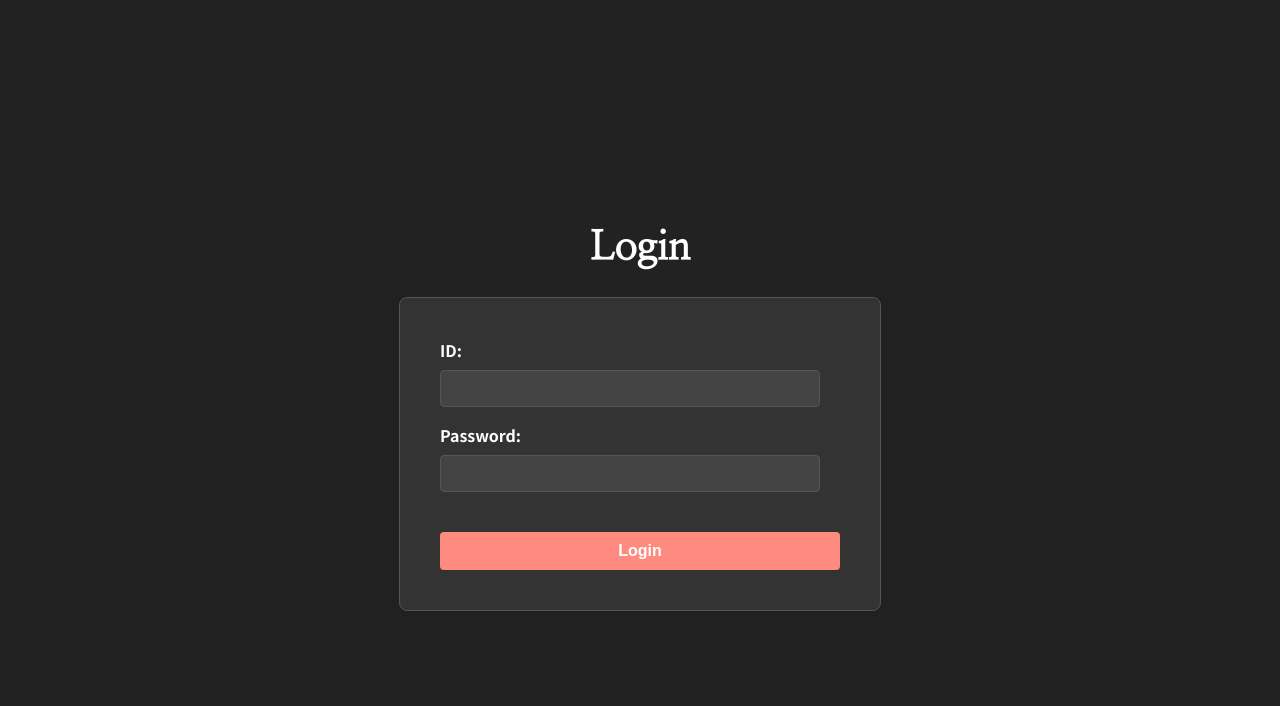
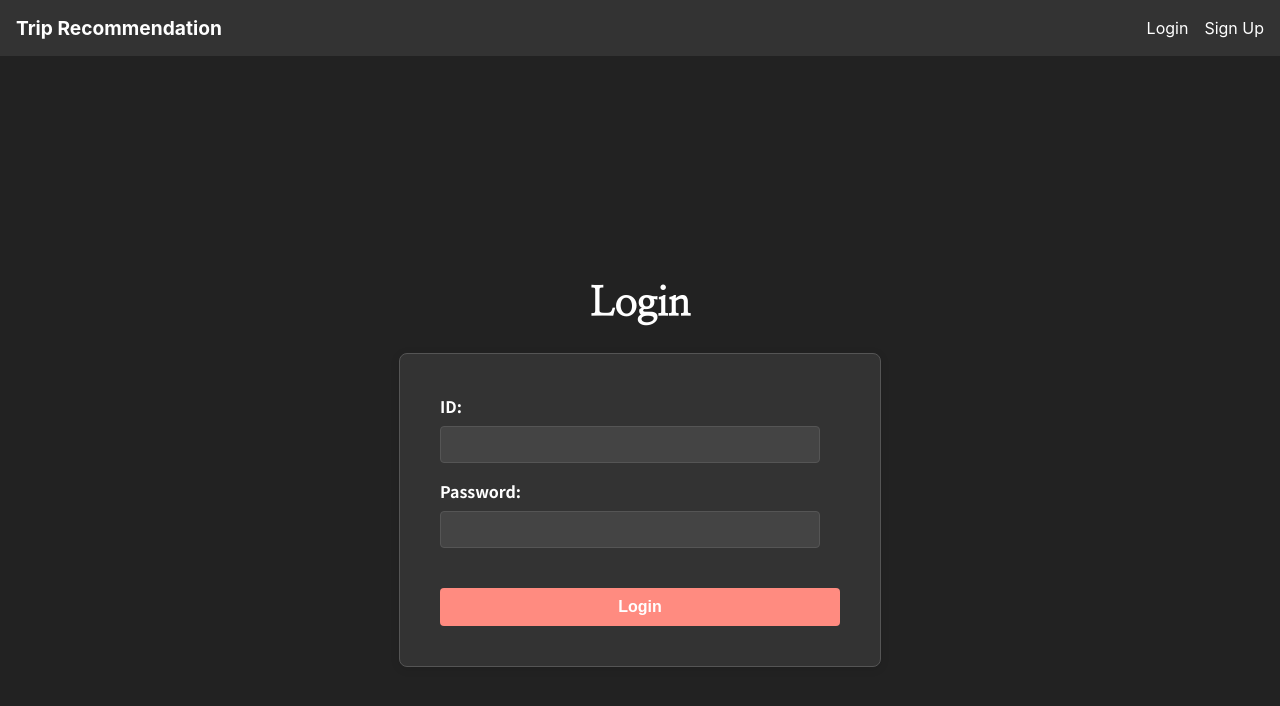
Before and after one commit to fpem3309/trip-recommendation-web, a Vue app: page /login in a window 1280 px wide. Shown: the top 706 px of the page. Built offline with nearby package versions, Linux system fonts and the light colour scheme; no server answers.

Commit message:
style: Modify to composition API
- composition API 스타일로 변경
- 헤더 App.vue로 옮기기

```diff
--- a/index.html
+++ b/index.html
@@ -4,7 +4,7 @@
     <meta charset="UTF-8" />
     <link rel="icon" type="image/svg+xml" href="/vite.svg" />
     <meta name="viewport" content="width=device-width, initial-scale=1.0" />
-    <title>trip-web</title>
+    <title>Trip Recommendation</title>
   </head>
   <body>
     <div id="app"></div>
--- a/src/App.vue
+++ b/src/App.vue
@@ -1,12 +1,96 @@
 <template>
+  <header>
+    <nav>
+      <div class="nav-left">
+        <router-link to="/" class="home-link">Trip Recommendation</router-link>
+      </div>
+      <div class="nav-right">
+        <span v-if="!isLoggedIn">
+          <router-link to="/login">Login</router-link>
+          <router-link to="/signup">Sign Up</router-link>
+        </span>
+        <span v-else>
+          <button @click="logout">Logout</button>
+          <button @click="mypage">mypage</button>
+        </span>
+      </div>
+    </nav>
+  </header>
   <main>
     <router-view />
   </main>
 </template>
 
 <script setup>
+import { ref, onMounted, onBeforeUnmount } from 'vue';
+import { useRouter } from 'vue-router';
+import api from './api';
+
+const isLoggedIn = ref(false);
+const router = useRouter();
+
+const logout = () => {
+  localStorage.removeItem('token');
+  isLoggedIn.value = false;
+  router.push('/login');
+};
+
+const updateLoginStatus = () => {
+  isLoggedIn.value = !!localStorage.getItem('token');
+};
+
+const mypage = async () => {
+  try {
+    const response = await api.get('/api/auth/me');
+    console.log(response);
+  } catch (error) {
+    console.log('Error:', error);
+  }
+};
+
+onMounted(() => {
+  updateLoginStatus();
+  window.addEventListener('login-success', updateLoginStatus);
+});
+
+onBeforeUnmount(() => {
+  window.removeEventListener('login-success', updateLoginStatus);
+});
 </script>
 
 <style scoped>
+header {
+  background-color: #333;
+  padding: 1rem;
+}
 
+nav {
+  display: flex;
+  justify-content: space-between;
+  align-items: center;
+  color: white;
+}
+
+.nav-left .home-link {
+  color: white;
+  text-decoration: none;
+  font-weight: bold;
+  font-size: 1.2rem;
+}
+
+.nav-right a {
+  color: white;
+  text-decoration: none;
+  margin-left: 1rem;
+}
+
+.nav-right button {
+  background-color: #ff8b80;
+  color: white;
+  border: none;
+  padding: 0.5rem 1rem;
+  border-radius: 4px;
+  cursor: pointer;
+  margin-left: 1rem;
+}
 </style>
--- a/src/views/Login.vue
+++ b/src/views/Login.vue
@@ -1,7 +1,7 @@
 <template>
   <div class="login-container">
     <h2>Login</h2>
-    <form @submit.prevent="login" class="login-form">
+    <form @submit.prevent="performLogin" class="login-form">
       <div class="form-group">
         <label for="user-id">ID:</label>
         <input type="text" id="user-id" v-model="userId" />
@@ -15,26 +15,23 @@
   </div>
 </template>
 
-<script>
+<script setup>
+import { ref } from 'vue';
+import { useRouter } from 'vue-router';
 import { login } from '../api';
 
-export default {
-  data() {
-    return {
-      userId: '',
-      password: '',
-    };
-  },
-  methods: {
-    async login() {
-      try {
-        await login({ userId: this.userId, password: this.password });
-        this.$router.push('/');
-      } catch (error) {
-        console.error(error);
-      }
-    },
-  },
+const userId = ref('');
+const password = ref('');
+const router = useRouter();
+
+const performLogin = async () => {
+  try {
+    await login({ userId: userId.value, password: password.value });
+    window.dispatchEvent(new CustomEvent('login-success'));
+    router.push('/');
+  } catch (error) {
+    console.error(error);
+  }
 };
 </script>
 
--- a/src/views/Survey.vue
+++ b/src/views/Survey.vue
@@ -1,13 +1,4 @@
 <template>
-  <header>
-    <router-link to="/login">
-      <button>Login</button>
-    </router-link>
-    <router-link to="/signup">
-      <button>Sign Up</button>
-    </router-link>
-    <button @click="mypage">mypage</button>
-  </header>
   <div class="survey-container">
     <h1 class="main-title">여행 스타일 테스트</h1>
 
@@ -184,15 +175,6 @@ async function submitsurvey() {
   } finally {
     surveyCompleted.value = true;
     isSubmitting.value = false;
-  }
-}
-
-function mypage() {
-  try {
-    const response = api.get('/api/auth/me');
-    console.log(response);
-  } catch (error) {
-    console.log('Error:', error);
   }
 }
 
@@ -462,27 +444,4 @@ pre {
   font-size: 1rem;
   color: #ddd;
 }
-
-header {
-  display: flex;
-  justify-content: flex-end;
-  padding: 1rem;
-  gap: 1rem;
-}
-
-header button {
-  padding: 10px 20px;
-  background-color: #ff8b80;
-  color: white;
-  border: none;
-  border-radius: 4px;
-  cursor: pointer;
-  font-size: 1rem;
-  font-weight: 700;
-  transition: background-color 0.3s;
-}
-
-header button:hover {
-  background-color: #e67a70;
-}
 </style>
```
